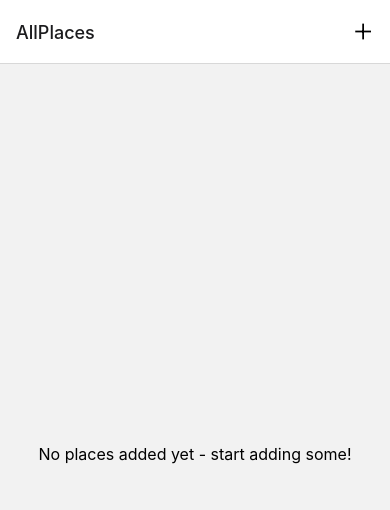
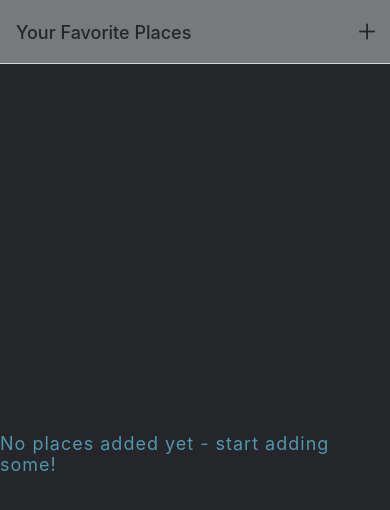
Before and after one commit to wlowrimore/expo-favorite-places-mobile-app, a React Native app: screen /AllPlaces in a window 390 px wide. Shown: the top 510 px of the page. Built offline with nearby package versions, Linux system fonts and the light colour scheme.

Commit message:
adds global screen styling

```diff
--- a/App.js
+++ b/App.js
@@ -5,19 +5,27 @@ import { createNativeStackNavigator } from "@react-navigation/native-stack";
 import AllPlaces from "./screens/AllPlaces";
 import AddPlace from "./screens/AddPlace";
 import IconButton from "./components/UI/IconButton";
+import { Colors } from "./constants/colors";
 
 const Stack = createNativeStackNavigator();
 
 export default function App() {
   return (
     <>
-      <StatusBar style="dark" />
+      <StatusBar style="light" />
       <NavigationContainer>
-        <Stack.Navigator>
+        <Stack.Navigator
+          screenOptions={{
+            headerStyle: { backgroundColor: Colors.primary500 },
+            headerTintColor: Colors.gray700,
+            contentStyle: { backgroundColor: Colors.gray700 },
+          }}
+        >
           <Stack.Screen
             name="AllPlaces"
             component={AllPlaces}
             options={({ navigation }) => ({
+              title: "Your Favorite Places",
               headerRight: ({ tintColor }) => (
                 <IconButton
                   icon="add"
@@ -28,7 +36,11 @@ export default function App() {
               ),
             })}
           />
-          <Stack.Screen name="AddPlace" component={AddPlace} />
+          <Stack.Screen
+            name="AddPlace"
+            component={AddPlace}
+            options={{ title: "Add a New Place" }}
+          />
         </Stack.Navigator>
       </NavigationContainer>
     </>
--- a/components/Places/PlacesList.js
+++ b/components/Places/PlacesList.js
@@ -1,4 +1,5 @@
 import { FlatList, View, Text, StyleSheet } from "react-native";
+import { Colors } from "../../constants/colors";
 import PlaceItem from "../PlaceItem";
 
 function PlacesList({ places }) {
@@ -31,6 +32,8 @@ const styles = StyleSheet.create({
   },
 
   fallbackText: {
-    fontSize: 16,
+    fontSize: 18,
+    letterSpacing: 1,
+    color: Colors.primary200,
   },
 });
--- a/components/UI/IconButton.js
+++ b/components/UI/IconButton.js
@@ -17,7 +17,6 @@ export default IconButton;
 const styles = StyleSheet.create({
   button: {
     padding: 8,
-    margin: 4,
     justifyContent: "center",
     alignItems: "center",
   },
--- /dev/null
+++ b/constants/colors.js
@@ -0,0 +1,11 @@
+export const Colors = {
+  primary50: "#cfeffd",
+  primary100: "#a0defb",
+  primary200: "#5296AD",
+  primary400: "#44bdf5",
+  primary500: "#78797B",
+  primary700: "#0570c9",
+  primary800: "#003b88",
+  accent500: "#e6b30b",
+  gray700: "#242629",
+};
```
